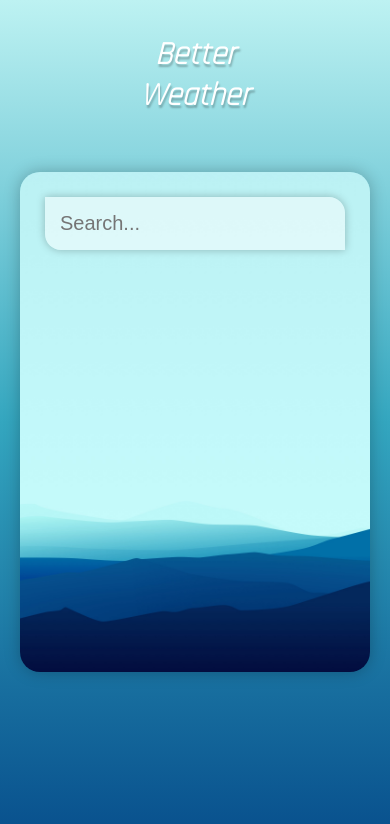
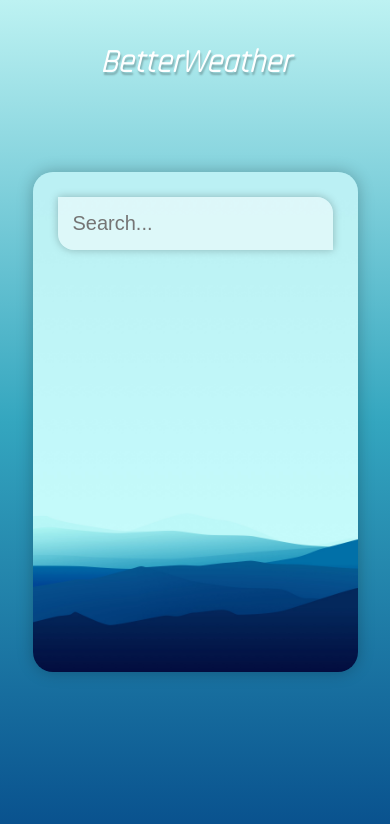
Before and after one commit to ciarnellicarlo/BetterWeather, a Vue app: page / in a window 390 px wide. Shown: the top 824 px of the page. Built offline with nearby package versions, Linux system fonts and the light colour scheme.

Commit message:
change font style and size, media query for app size

```diff
--- a/src/App.vue
+++ b/src/App.vue
@@ -1,6 +1,6 @@
 <template>
   <div id="container" :class="containerTemperature">
-    <h1>Better<br>Weather</h1>
+    <h1>BetterWeather</h1>
     <main id="app" :class="appTemperature">
         <div class="search-box">
           <input
@@ -98,7 +98,7 @@ export default {
 </script>
 
 <style lang="scss">
-@import url('https://fonts.googleapis.com/css2?family=Montserrat:wght@400&display=swap');
+@import url('https://fonts.googleapis.com/css2?family=Ubuntu:wght@300,900&display=swap');
 @import url('https://fonts.googleapis.com/css2?family=Rajdhani:wght@300&display=swap');
 
 
@@ -108,7 +108,7 @@ export default {
   box-sizing: border-box;
 
   body {
-    font-family: 'Montserrat', sans-serif;
+    font-family: 'Ubuntu', sans-serif;
 
     #container {
       position: relative;
@@ -122,7 +122,7 @@ export default {
 
       h1 {
         position: absolute;
-        top: 4vh;
+        top: 5vh;
         color: white;
         text-shadow: 1px 3px 2px rgba(0, 0, 0, 0.25);
         font-style: oblique;
@@ -141,6 +141,12 @@ export default {
       box-shadow: 0px 0px 16px rgba(0, 0, 0, 0.25);
       position: relative;
       overflow: hidden;
+      }
+
+      @media screen and (max-width: 600px) {
+        #app {
+          width: 325px;
+        }
       }
 
       #app.warm {
@@ -187,7 +193,6 @@ export default {
       .location-box .location {
         color: white;
         font-size: 32px;
-        font-weight: 500;
         text-align: center;
         text-shadow: 1px 2px 2px rgba(0, 0, 0, 0.4);
       }
@@ -195,7 +200,6 @@ export default {
       .location-box .date {
         color: white;
         font-size: 20px;
-        font-weight: 300;
         font-style: italic;
         text-align: center;
         text-shadow: 1px 2px 2px rgba(0, 0, 0, 0.4);
```
